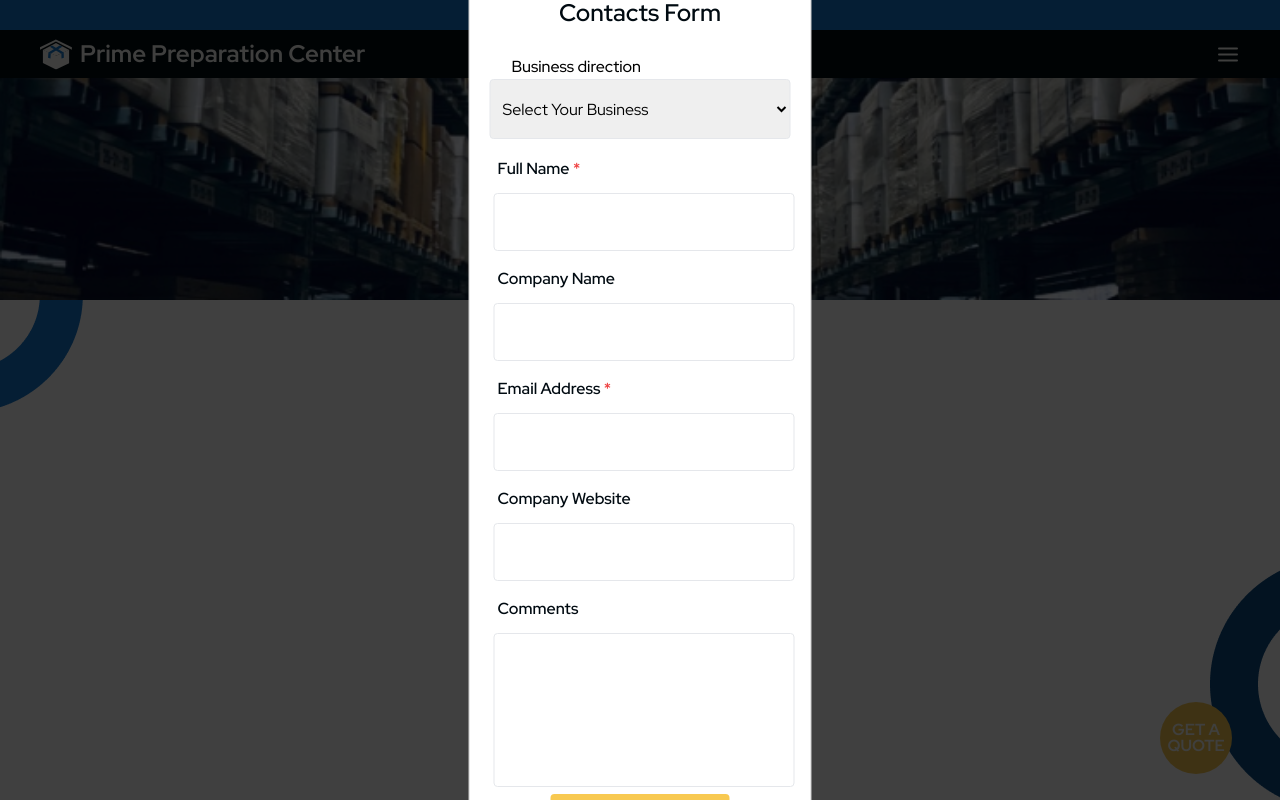
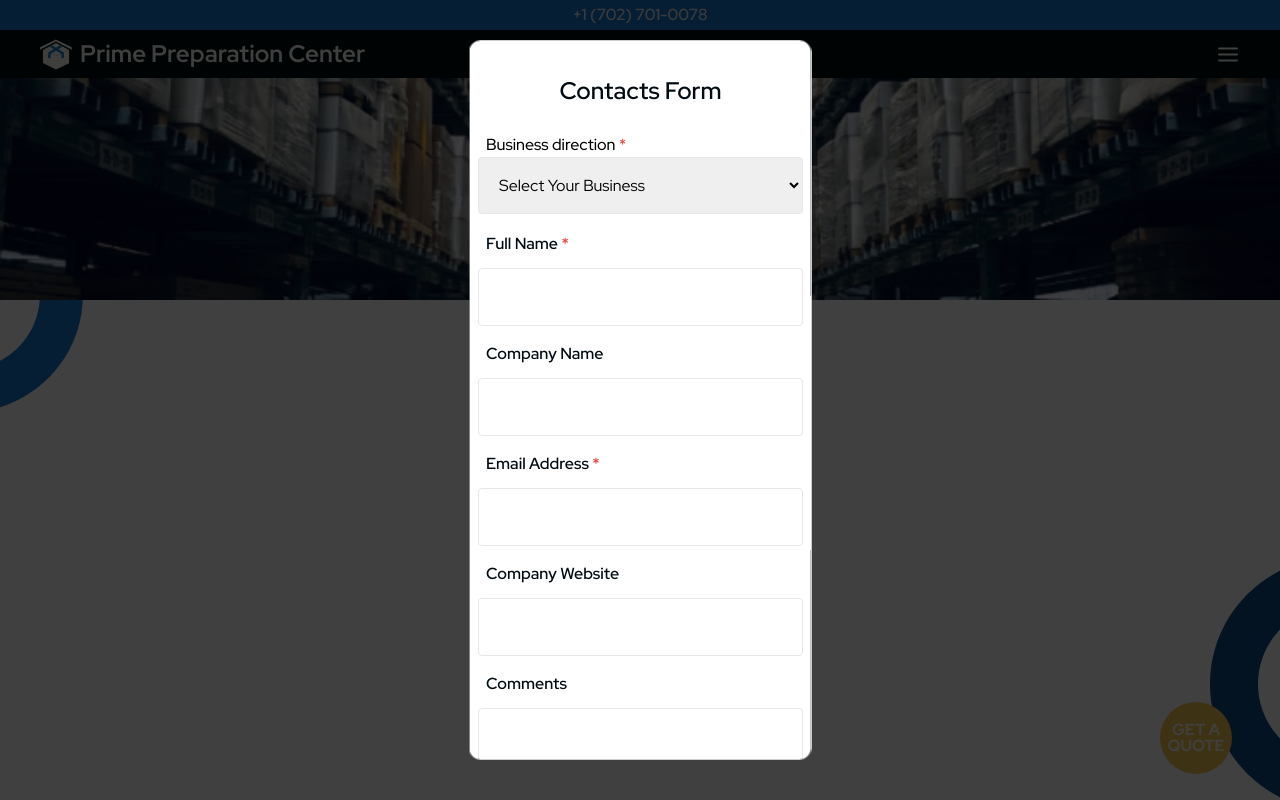
Before and after one commit to korvan17/nevadaFrontend, a Next.js app: page / in a window 1280 px wide. Both pictures are taken after a click on the button "GET A QUOTE". Shown: the top 800 px of the page. Built offline with nearby package versions, Linux system fonts and the light colour scheme.

Commit message:
modal fix

```diff
--- a/src/components/Modals/BasicModal/BasicModal.jsx
+++ b/src/components/Modals/BasicModal/BasicModal.jsx
@@ -11,14 +11,18 @@ export default function BasicModal({
   children,
 }) {
   const defaultContentStyle = {
+    //не менять!!!набрать меня!
     position: "fixed",
     top: "50%",
     left: "50%",
     transform: "translate(-50%, -50%)",
-    width: "343px",
-    height: "900px",
+    width: "90%",
+    maxWidth: "343px",
+    height: "90vh",
+    maxHeight: "900px",
     borderRadius: "12px",
-    overflow: "hidden",
+    overflowY: "auto",
+    padding: "8px",
   };
 
   const defaultOverlayStyle = {
--- a/src/components/Modals/GetQuoteWidgetModal/GetQuoteWidgetModal.jsx
+++ b/src/components/Modals/GetQuoteWidgetModal/GetQuoteWidgetModal.jsx
@@ -9,16 +9,18 @@ export default function GetQuoteWidgetModal() {
       <div className="mb-4">
         <label
           htmlFor="Business direction"
-          className="block mt-6 ml-[22px] font-medium"
+          className="block mt-6 font-medium ml-2"
         >
-          Business direction
+          Business direction <span className="text-red-500">*</span>
         </label>
 
         <select
           id="Select Your Business"
-          className=" p-2 border rounded w-full h-[60px] "
+          className="w-full p-4 border rounded "
+          required
+          defaultValue="Select Your Business"
         >
-          <option>Select Your Business</option>
+          <option disabled>Select Your Business</option>
           <option>FBA, FBW, Private Label</option>
           <option>Online arbitration</option>
           <option>FBM</option>
@@ -36,7 +38,7 @@ export default function GetQuoteWidgetModal() {
         <input
           type="text"
           id="fullName"
-          className="w-full p-4 border rounded ml-1"
+          className="w-full p-4 border rounded"
           required
         />
       </div>
@@ -51,7 +53,7 @@ export default function GetQuoteWidgetModal() {
         <input
           type="text"
           id="companyName"
-          className="w-full p-4 border rounded ml-1"
+          className="w-full p-4 border rounded"
         />
       </div>
 
@@ -65,7 +67,7 @@ export default function GetQuoteWidgetModal() {
         <input
           type="email"
           id="email"
-          className="w-full p-4 border rounded ml-1"
+          className="w-full p-4 border rounded"
           required
         />
       </div>
@@ -77,11 +79,7 @@ export default function GetQuoteWidgetModal() {
         >
           Company Website
         </label>
-        <input
-          type="url"
-          id="website"
-          className="w-full p-4 border rounded ml-1"
-        />
+        <input type="url" id="website" className="w-full p-4 border rounded" />
       </div>
 
       <div className="mt-4">
@@ -94,7 +92,7 @@ export default function GetQuoteWidgetModal() {
         <textarea
           id="comments"
           rows="5"
-          className="w-full p-4 border rounded ml-1 resize-none"
+          className="w-full p-4 border rounded  resize-none"
         ></textarea>
       </div>
       <div className="flex justify-center">
```
